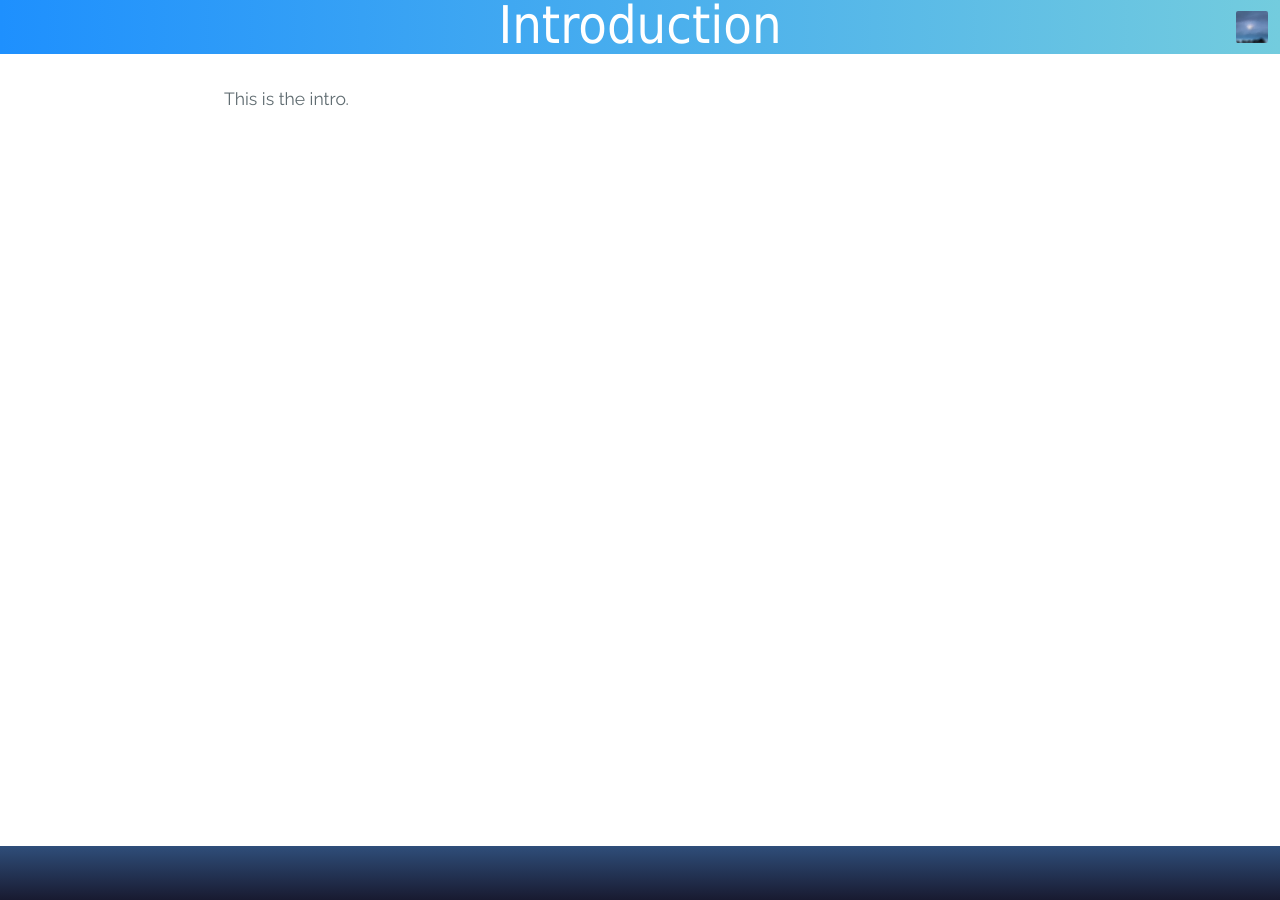
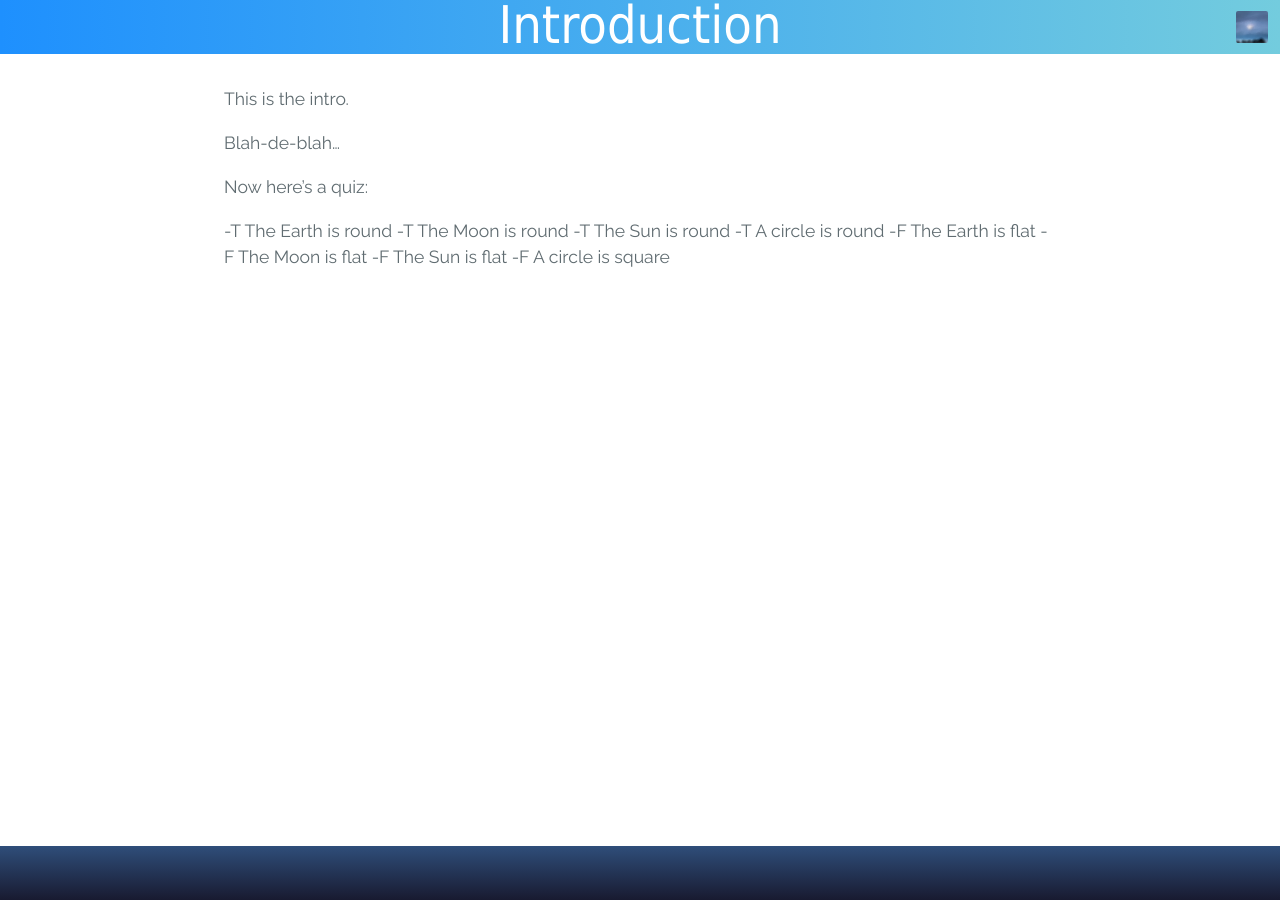
Before and after one commit to RarelyCharlie/rarelycharlie.github.io, a Jekyll site: the page built from pages/page0.md, in a window 1280 px wide. Built offline with Jekyll 4.4.1, drawn with Linux system fonts in a browser that asks for light colours; nearby versions of some CDN libraries.

Commit message:
Add a quiz

```diff
--- a/pages/page0.md
+++ b/pages/page0.md
@@ -4,3 +4,18 @@ title: Introduction
 ---
 
 This is the intro.
+
+Blah-de-blah...
+
+Now here's a quiz:
+
+<div class="quiz">
+-T The Earth is round
+-T The Moon is round
+-T The Sun is round
+-T A circle is round
+-F The Earth is flat
+-F The Moon is flat
+-F The Sun is flat
+-F A circle is square
+</div>
```
